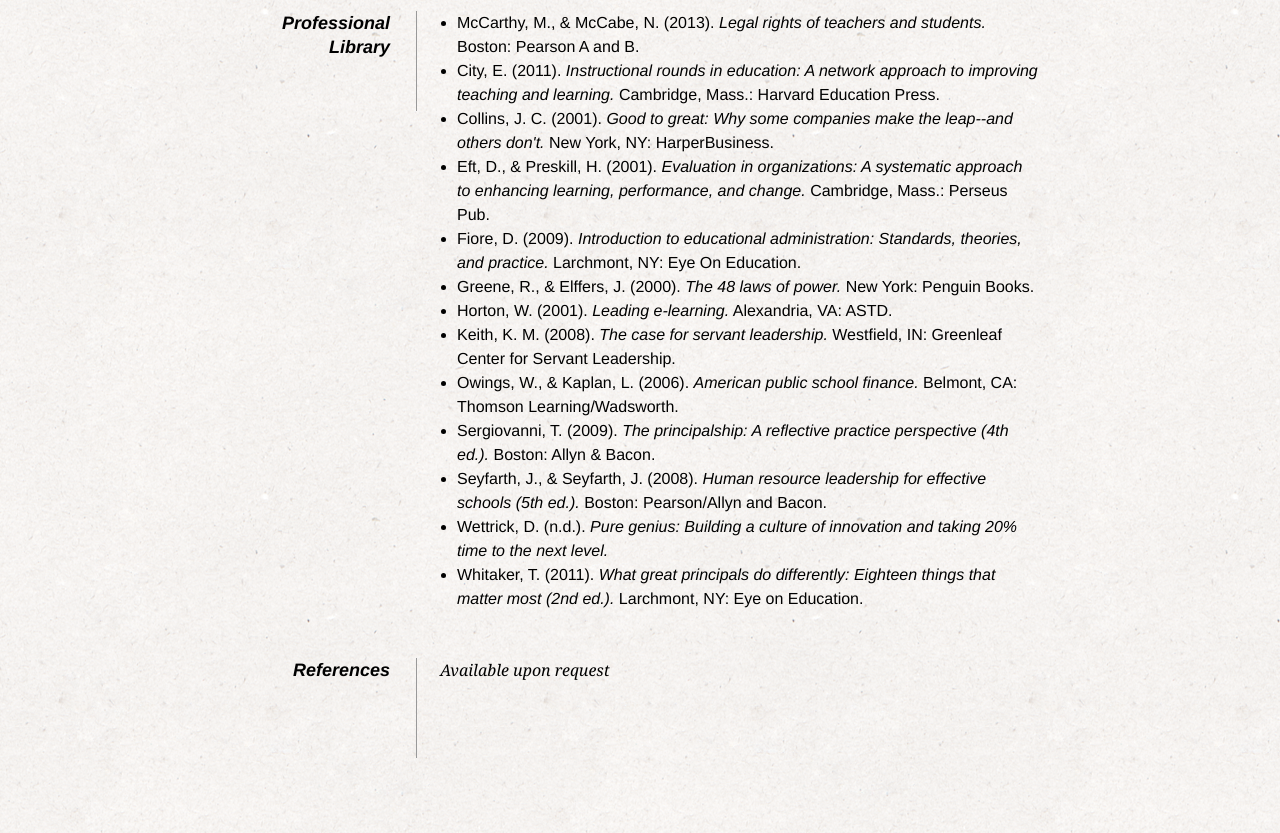
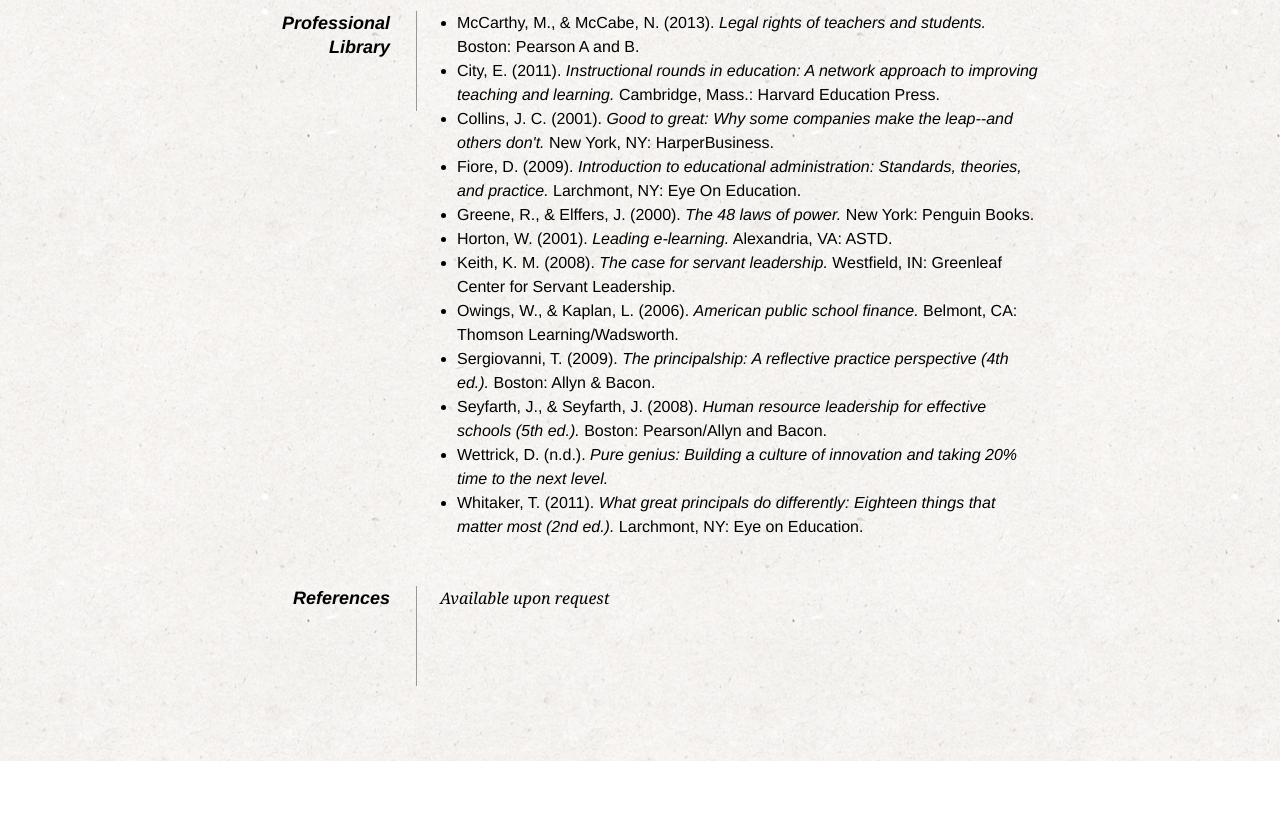
Before and after one commit to pammabry/pammabry.github.io, a plain HTML site: page index.html in a window 1280 px wide. Shown: the part 1848-2681 px from the top of the page. After the commit the page ends 2609 px from the top, so only its background shows below. Drawn offline with Linux system fonts and the light colour scheme.

Commit message:
remove book

```diff
--- a/index.html
+++ b/index.html
@@ -146,7 +146,6 @@
               <li>McCarthy, M., &amp; McCabe, N. (2013). <em>Legal rights of teachers and students. </em> Boston: Pearson A and B.</li>
               <li>City, E. (2011). <em>Instructional rounds in education: A network approach to improving teaching and learning.</em> Cambridge, Mass.: Harvard Education Press.</li>
               <li>Collins, J. C. (2001). <em>Good to great: Why some companies make the leap--and others don't.</em> New York, NY: HarperBusiness.</li>
-              <li>Eft, D., &amp; Preskill, H. (2001). <em>Evaluation in organizations: A systematic approach to enhancing learning, performance, and change.</em> Cambridge, Mass.: Perseus Pub.
               <li>Fiore, D. (2009). <em>Introduction to educational administration: Standards, theories, and practice.</em> Larchmont, NY: Eye On Education.
               <li>Greene, R., &amp; Elffers, J. (2000). <em>The 48 laws of power.</em> New York: Penguin Books.
               <li>Horton, W. (2001). <em>Leading e-learning.</em> Alexandria, VA: ASTD.
```
